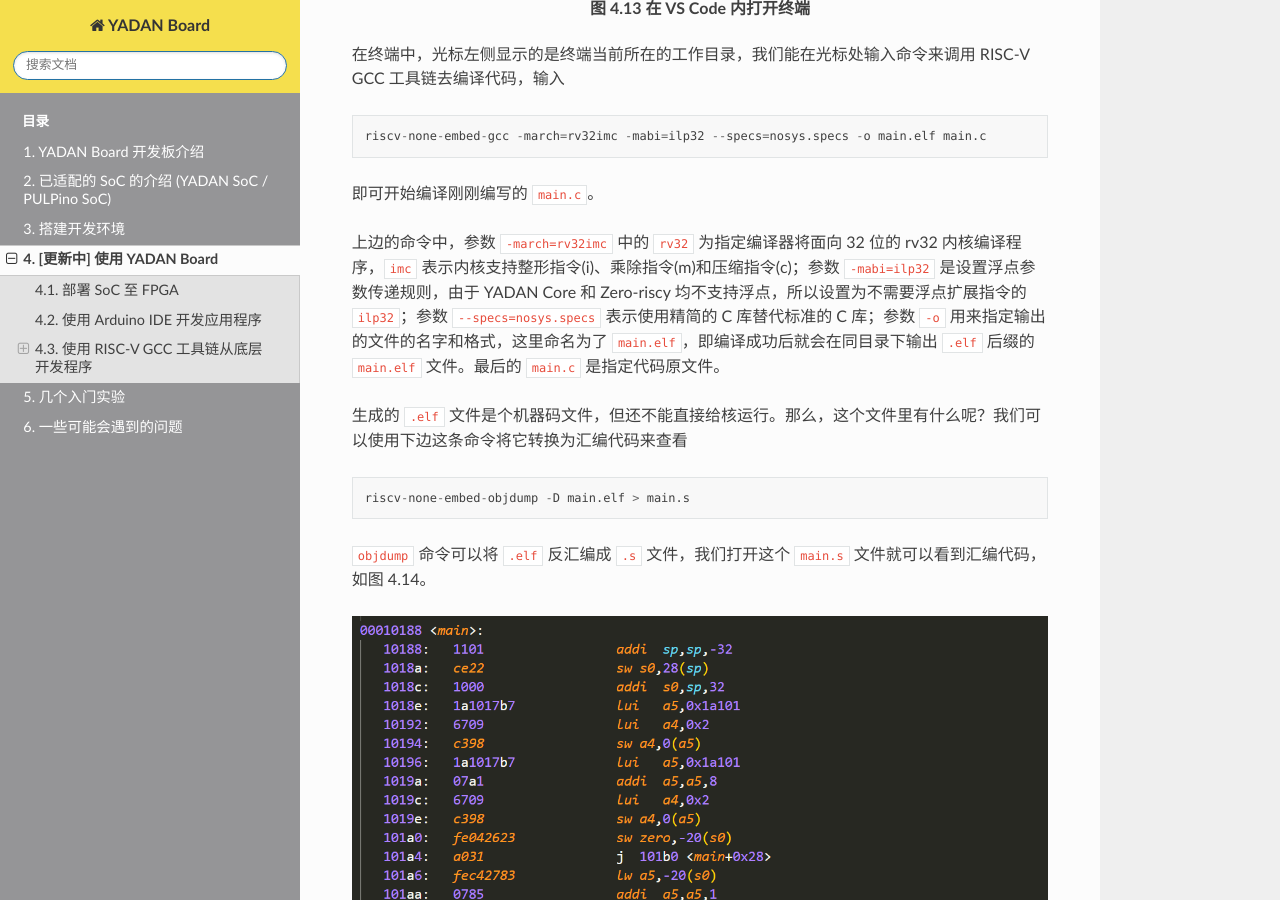
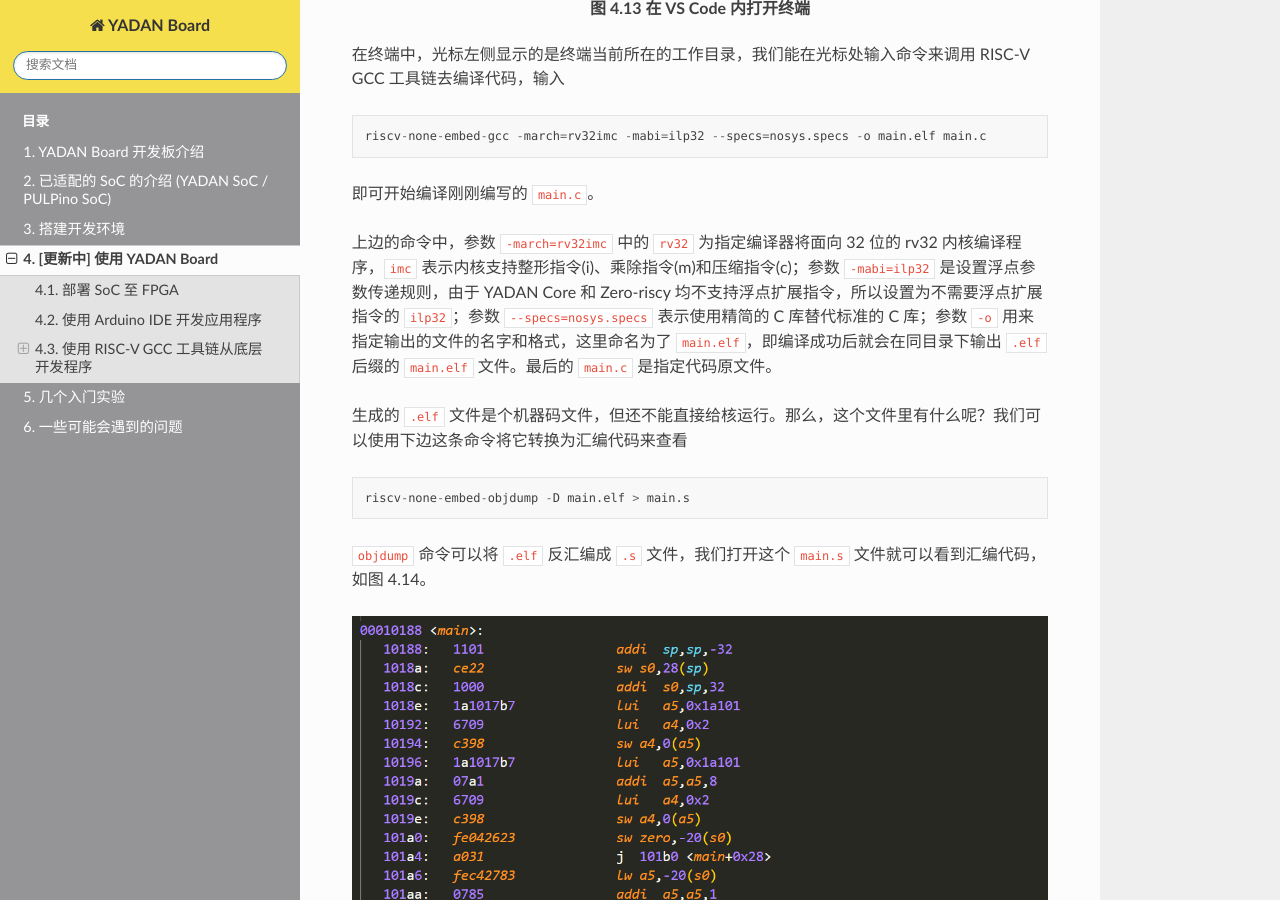
Before and after one commit to CSY-tvgo/YADAN-Docs, a Sphinx documentation site: the page built from docs/source/YADAN_Board/chap4.md, in a window 1280 px wide and 900 px high, scrolled down 10757 px. Built offline with Sphinx 7.4.7 and the Read the Docs theme 2.0.0, drawn with Linux system fonts in a browser that asks for light colours.

Commit message:
update chap4.3.3-4.3.4

````diff
--- a/docs/source/YADAN_Board/chap4.md
+++ b/docs/source/YADAN_Board/chap4.md
@@ -171,7 +171,7 @@ riscv-none-embed-gcc -march=rv32imc -mabi=ilp32 --specs=nosys.specs -o main.elf
 ```
 即可开始编译刚刚编写的 `main.c`。
 
-上边的命令中，参数 `-march=rv32imc` 中的 `rv32` 为指定编译器将面向 32 位的 rv32 内核编译程序，`imc` 表示内核支持整形指令(i)、乘除指令(m)和压缩指令(c)；参数 `-mabi=ilp32` 是设置浮点参数传递规则，由于 YADAN Core 和 Zero-riscy 均不支持浮点，所以设置为不需要浮点扩展指令的 `ilp32`；参数 `--specs=nosys.specs` 表示使用精简的 C 库替代标准的 C 库；参数 `-o` 用来指定输出的文件的名字和格式，这里命名为了 `main.elf`，即编译成功后就会在同目录下输出 `.elf` 后缀的 `main.elf` 文件。最后的 `main.c` 是指定代码原文件。
+上边的命令中，参数 `-march=rv32imc` 中的 `rv32` 为指定编译器将面向 32 位的 rv32 内核编译程序，`imc` 表示内核支持整形指令(i)、乘除指令(m)和压缩指令(c)；参数 `-mabi=ilp32` 是设置浮点参数传递规则，由于 YADAN Core 和 Zero-riscy 均不支持浮点扩展指令，所以设置为不需要浮点扩展指令的 `ilp32`；参数 `--specs=nosys.specs` 表示使用精简的 C 库替代标准的 C 库；参数 `-o` 用来指定输出的文件的名字和格式，这里命名为了 `main.elf`，即编译成功后就会在同目录下输出 `.elf` 后缀的 `main.elf` 文件。最后的 `main.c` 是指定代码原文件。
 
 生成的 `.elf` 文件是个机器码文件，但还不能直接给核运行。那么，这个文件里有什么呢？我们可以使用下边这条命令将它转换为汇编代码来查看
 ```
````
